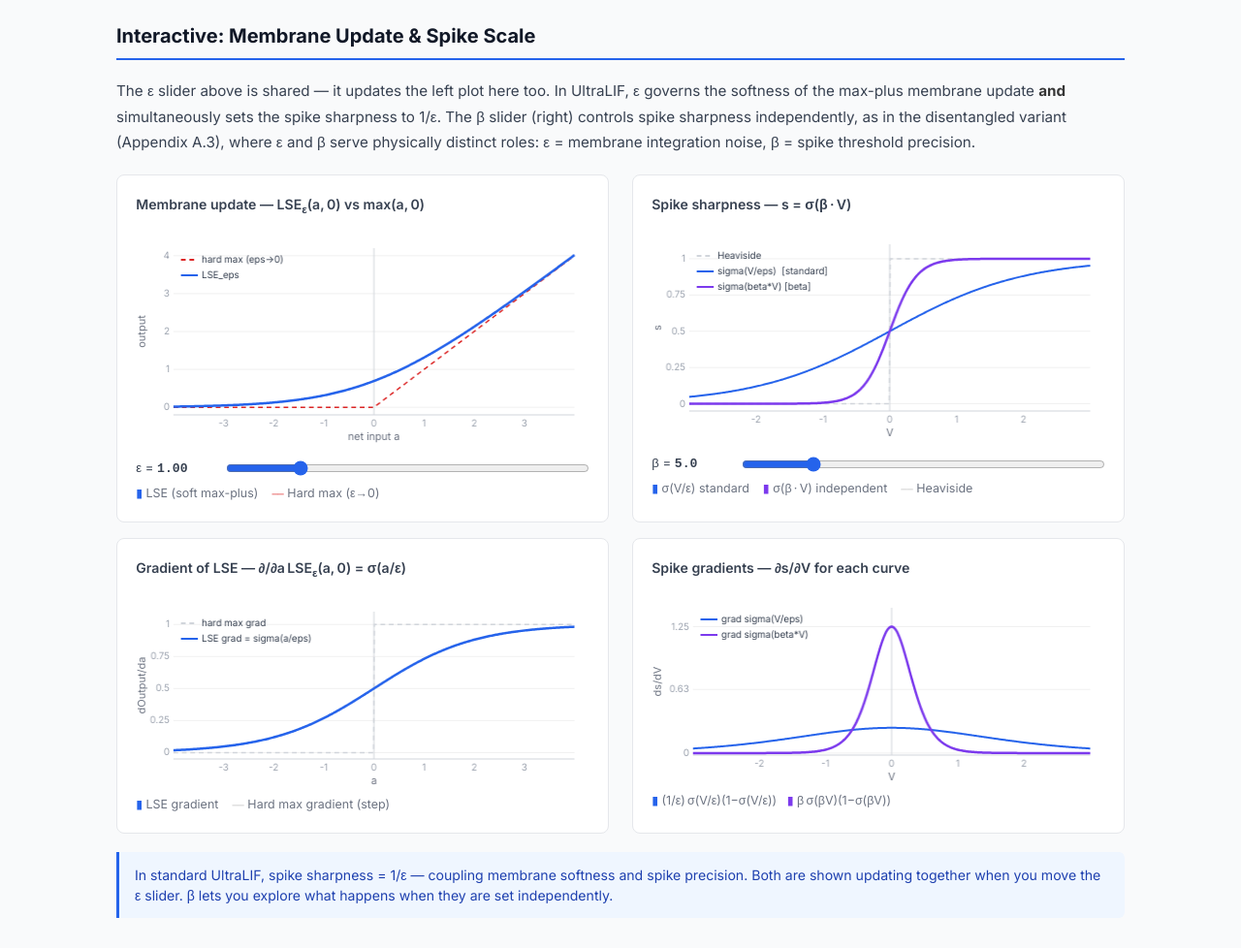
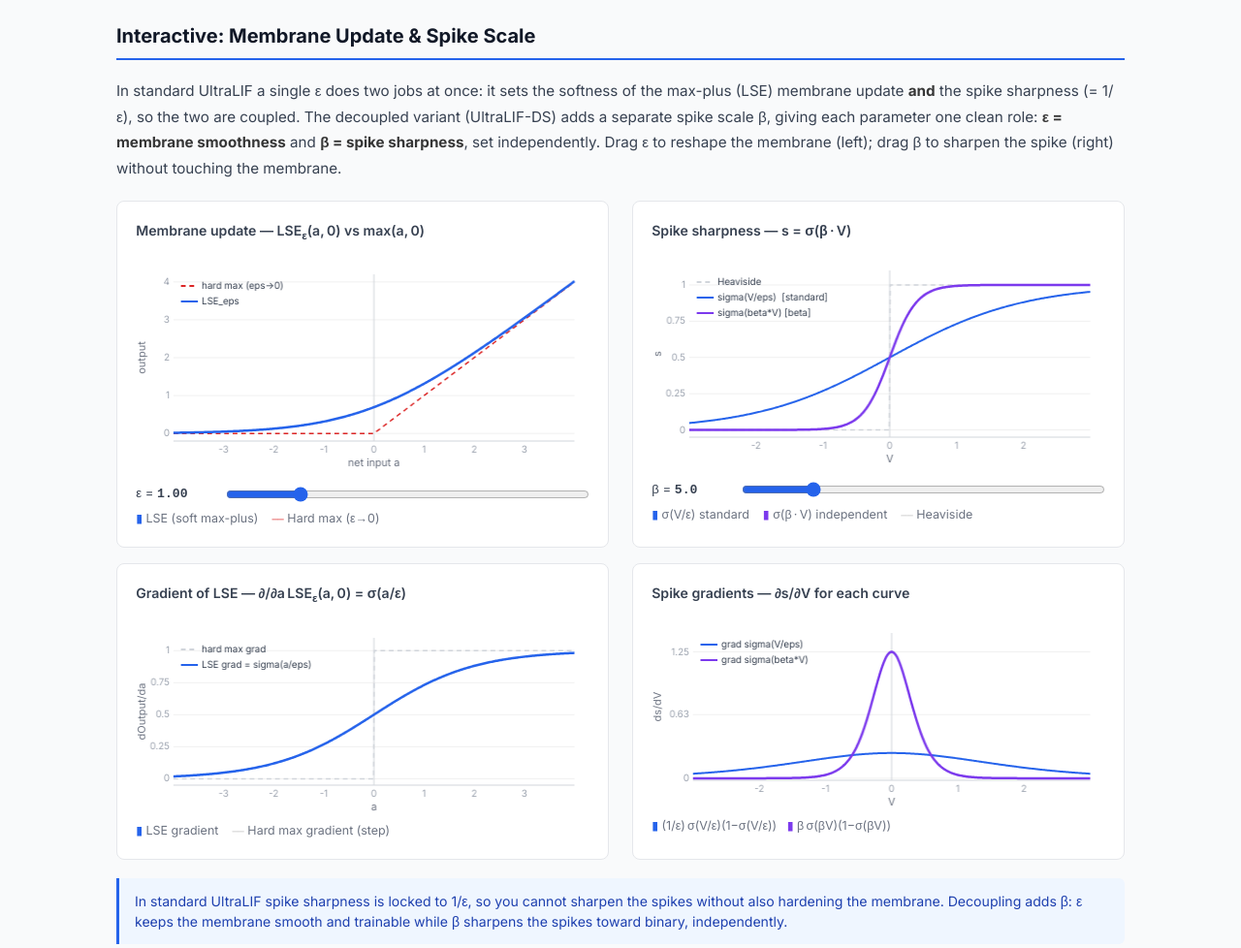
Before and after one commit to JomaMinoza/UltraLIF, a plain HTML site: page docs/index.html in a window 1280 px wide. Shown: the part 2980-3958 px from the top of the page at 97% size. Drawn offline with nearby package versions, Linux system fonts and the light colour scheme.

Commit message:
Initial commit

```diff
--- a/docs/index.html
+++ b/docs/index.html
@@ -403,13 +403,12 @@
   <div class="inner wide">
     <div class="sec-title">Interactive: Membrane Update &amp; Spike Scale</div>
     <p class="results-intro">
-      The &epsilon; slider above is shared &mdash; it updates the left plot here too. In UltraLIF,
-      &epsilon; governs the softness of the max-plus membrane update
-      <strong>and</strong> simultaneously sets the spike sharpness to 1/&epsilon;.
-      The &beta; slider (right) controls spike sharpness independently,
-      as in the disentangled variant (Appendix A.3), where &epsilon; and &beta; serve
-      physically distinct roles: &epsilon; = membrane integration noise,
-      &beta; = spike threshold precision.
+      In standard UltraLIF a single &epsilon; does two jobs at once: it sets the softness of the
+      max-plus (LSE) membrane update <strong>and</strong> the spike sharpness (= 1/&epsilon;), so the
+      two are coupled. The decoupled variant (UltraLIF-DS) adds a separate spike scale &beta;, giving
+      each parameter one clean role: <strong>&epsilon; = membrane smoothness</strong> and
+      <strong>&beta; = spike sharpness</strong>, set independently. Drag &epsilon; to reshape the
+      membrane (left); drag &beta; to sharpen the spike (right) without touching the membrane.
     </p>
 
     <div class="interactive-wrap two-col">
@@ -468,9 +467,9 @@
     </div>
 
     <div class="callout" style="margin-top:1.2rem;">
-      In standard UltraLIF, spike sharpness = 1/&epsilon; &mdash; coupling membrane softness
-      and spike precision. Both are shown updating together when you move the &epsilon; slider.
-      &beta; lets you explore what happens when they are set independently.
+      In standard UltraLIF spike sharpness is locked to 1/&epsilon;, so you cannot sharpen the spikes
+      without also hardening the membrane. Decoupling adds &beta;: &epsilon; keeps the membrane smooth
+      and trainable while &beta; sharpens the spikes toward binary, independently.
     </div>
   </div>
 </section>
```
